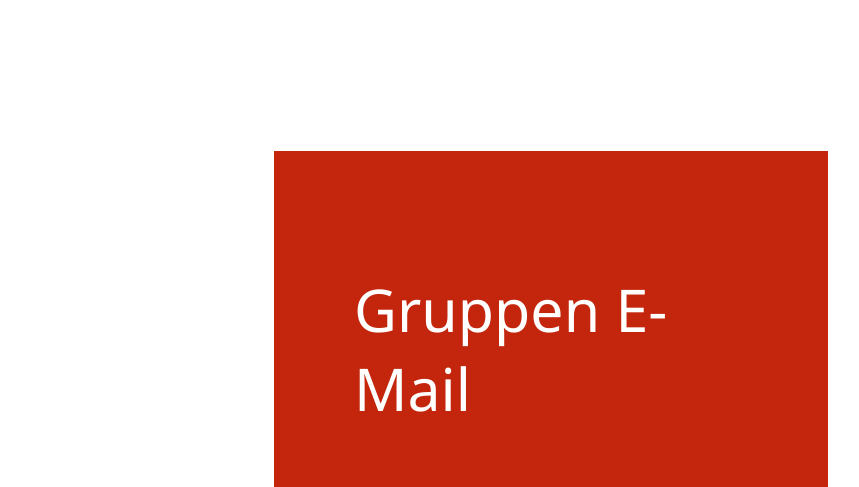
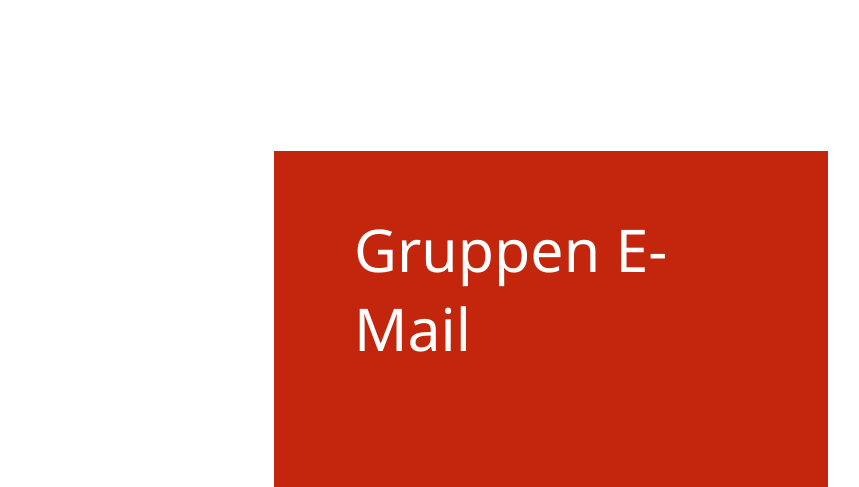
Before and after one commit to maxd2103/E-Mail-Programm, a website: page home.html in a window 1280 px wide. Shown: the part 748-1235 px from the top of the page, without its empty margins (166-1025 px from the left). Drawn offline with Linux system fonts and the light colour scheme; files whose address does not match are found by name.

Commit message:
home css

```diff
--- a/CSS/home.css
+++ b/CSS/home.css
@@ -40,7 +40,7 @@ a:active {
     opacity: 1;
 }
 .btn-right-text{
-    padding-top: 60px;
+    padding-top: 0px;
     padding-left: 80px;
     text-align: left;
     width: 405px;
```
